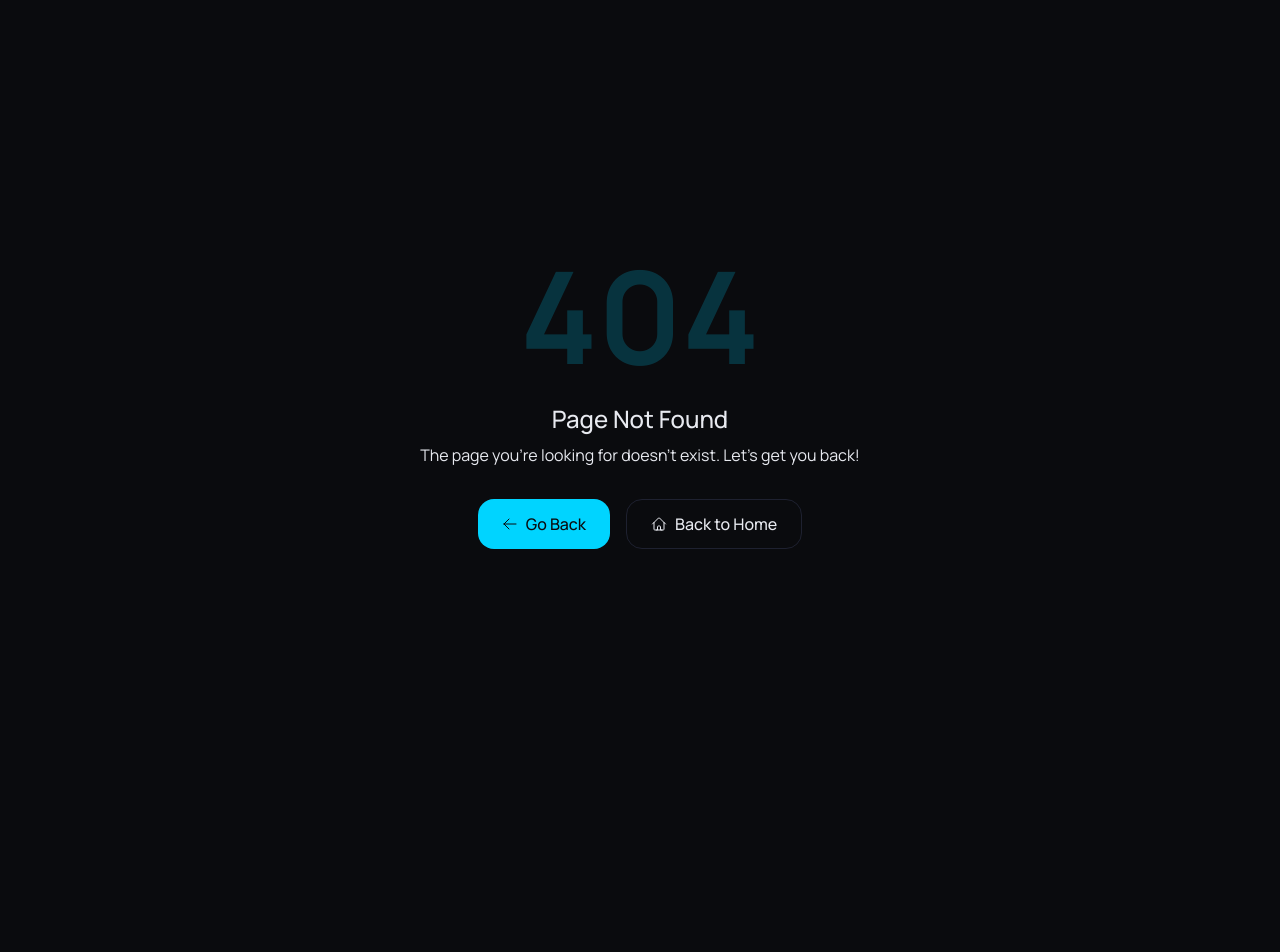
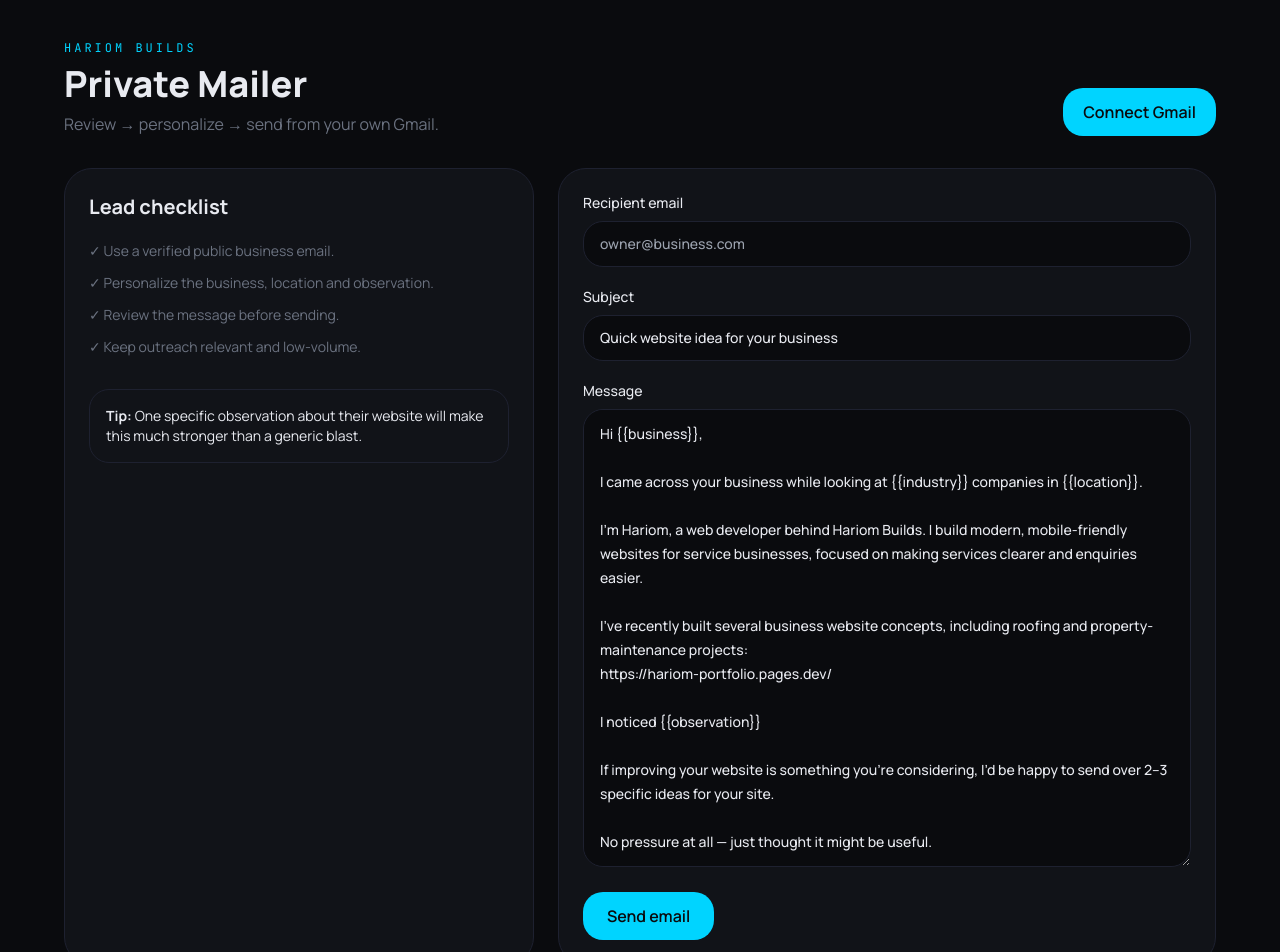
Before and after one commit to pateljiop/Hariom-portfolio, a Next.js app: page /mailer in a window 1280 px wide. Before the commit this address had no page. Shown: the top 952 px of the page. Before the commit the page ends 800 px from the top, so only its background shows below. Built offline with nearby package versions, Linux system fonts and the light colour scheme.

Commit message:
feat: add private Gmail mailer UI

```diff
--- /dev/null
+++ b/src/app/mailer/page.tsx
@@ -0,0 +1,61 @@
+'use client';
+
+import { useState } from 'react';
+
+const template = `Hi {{business}},
+
+I came across your business while looking at {{industry}} companies in {{location}}.
+
+I’m Hariom, a web developer behind Hariom Builds. I build modern, mobile-friendly websites for service businesses, focused on making services clearer and enquiries easier.
+
+I’ve recently built several business website concepts, including roofing and property-maintenance projects:
+https://hariom-portfolio.pages.dev/
+
+I noticed {{observation}}
+
+If improving your website is something you’re considering, I’d be happy to send over 2–3 specific ideas for your site.
+
+No pressure at all — just thought it might be useful.
+
+Best,
+Hariom
+Hariom Builds
+Web Developer`;
+
+export default function MailerPage() {
+  const [to, setTo] = useState('');
+  const [subject, setSubject] = useState('Quick website idea for your business');
+  const [text, setText] = useState(template);
+  const [status, setStatus] = useState('');
+
+  async function send() {
+    setStatus('Sending…');
+    const response = await fetch('/api/mailer/send', { method: 'POST', headers: { 'Content-Type': 'application/json' }, body: JSON.stringify({ to, subject, text }) });
+    const data = await response.json();
+    setStatus(response.ok ? '✓ Sent successfully' : `⚠ ${data.error || 'Send failed'}`);
+  }
+
+  return (
+    <main className="min-h-screen bg-background px-5 py-10 text-foreground md:px-10">
+      <div className="mx-auto max-w-6xl">
+        <div className="mb-8 flex flex-wrap items-end justify-between gap-5">
+          <div><p className="font-mono text-xs uppercase tracking-[.25em] text-primary">Hariom Builds</p><h1 className="mt-2 text-4xl font-black">Private Mailer</h1><p className="mt-2 text-muted-foreground">Review → personalize → send from your own Gmail.</p></div>
+          <a href="/api/mailer/auth" className="rounded-xl bg-primary px-5 py-3 font-semibold text-primary-foreground">Connect Gmail</a>
+        </div>
+        <div className="grid gap-6 lg:grid-cols-[1fr_1.4fr]">
+          <aside className="rounded-2xl border border-border bg-card p-6">
+            <h2 className="text-xl font-bold">Lead checklist</h2>
+            <ul className="mt-5 space-y-3 text-sm text-muted-foreground"><li>✓ Use a verified public business email.</li><li>✓ Personalize the business, location and observation.</li><li>✓ Review the message before sending.</li><li>✓ Keep outreach relevant and low-volume.</li></ul>
+            <div className="mt-8 rounded-xl border border-primary/20 bg-primary/5 p-4 text-sm"><strong>Tip:</strong> One specific observation about their website will make this much stronger than a generic blast.</div>
+          </aside>
+          <section className="rounded-2xl border border-border bg-card p-6">
+            <label className="block text-sm font-medium">Recipient email<input value={to} onChange={e => setTo(e.target.value)} type="email" placeholder="owner@business.com" className="mt-2 w-full rounded-xl border border-border bg-background px-4 py-3 outline-none focus:border-primary" /></label>
+            <label className="mt-5 block text-sm font-medium">Subject<input value={subject} onChange={e => setSubject(e.target.value)} className="mt-2 w-full rounded-xl border border-border bg-background px-4 py-3 outline-none focus:border-primary" /></label>
+            <label className="mt-5 block text-sm font-medium">Message<textarea value={text} onChange={e => setText(e.target.value)} rows={18} className="mt-2 w-full rounded-xl border border-border bg-background px-4 py-3 font-sans leading-6 outline-none focus:border-primary" /></label>
+            <div className="mt-5 flex flex-wrap items-center gap-4"><button onClick={send} className="rounded-xl bg-primary px-6 py-3 font-semibold text-primary-foreground">Send email</button><span className="text-sm text-muted-foreground">{status}</span></div>
+          </section>
+        </div>
+      </div>
+    </main>
+  );
+}
```
